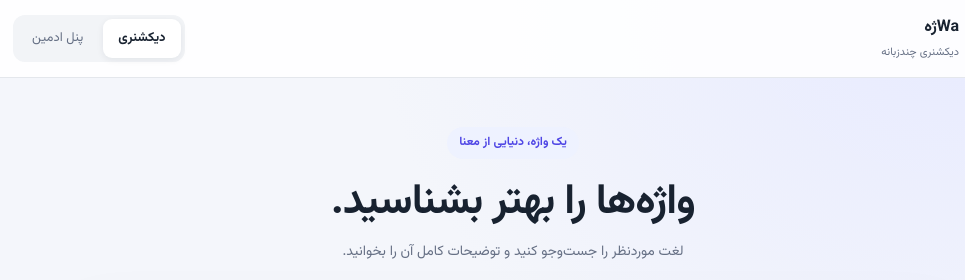
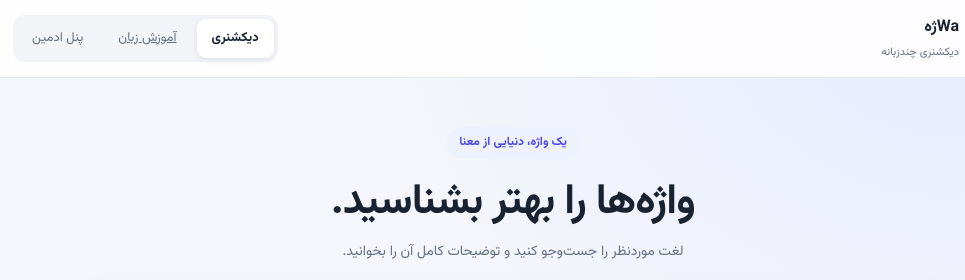
Before and after one commit to JavedZ/dictionary-website, a plain HTML site: page index.html in a window 1280 px wide. Shown: the top 280 px of the page, 127-1092 px from the left. Drawn offline with Linux system fonts and the light colour scheme.

Commit message:
Add education tab to navigation

```diff
--- a/index.html
+++ b/index.html
@@ -22,10 +22,16 @@
   <button class="nav-button active" id="dictionaryTab" type="button">
     دیکشنری
   </button>
+
+  <a class="nav-button" href="education.html">
+    آموزش زبان
+  </a>
+
   <button class="nav-button" id="adminTab" type="button">
     پنل ادمین
   </button>
 </nav>
+
   </header>
 
   <main class="container">
```
Lines whose indentation alone changed are shown as unchanged.
